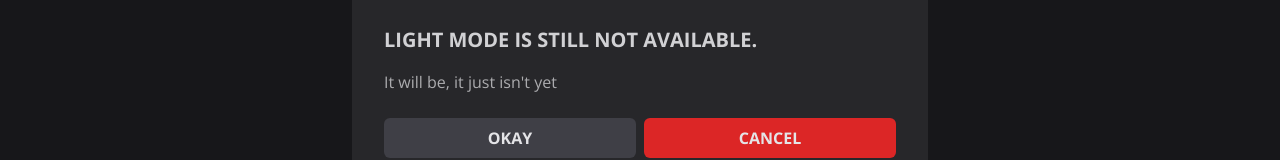
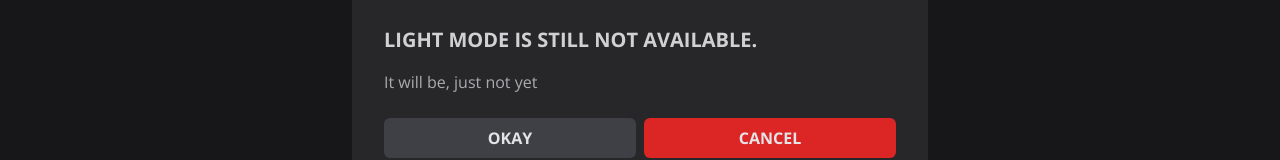
Before and after one commit to race-director/race-director, a Next.js app: page / in a window 1280 px wide. Shown: the part 308-468 px from the top of the page. Built offline with nearby package versions, Linux system fonts and the light colour scheme; no server answers; the database is empty.

Commit message:
Fixed non valid character

```diff
--- a/components/Navigation/Auth/Auth.tsx
+++ b/components/Navigation/Auth/Auth.tsx
@@ -35,9 +35,7 @@ const Auth: React.FC<AuthProps> = () => {
                 <h1 className="text-xl text-zinc-200/90 font-bold uppercase">
                   Light mode is still not available.
                 </h1>
-                <p className="text-zinc-200/70">
-                  It will be, it just isn't yet
-                </p>
+                <p className="text-zinc-200/70">It will be, just not yet</p>
                 <div className="grid sm:grid-cols-2 grid-cols-1 gap-2 pt-2 text-zinc-200">
                   <button
                     onClick={() => toggleDarkMode()}
```
